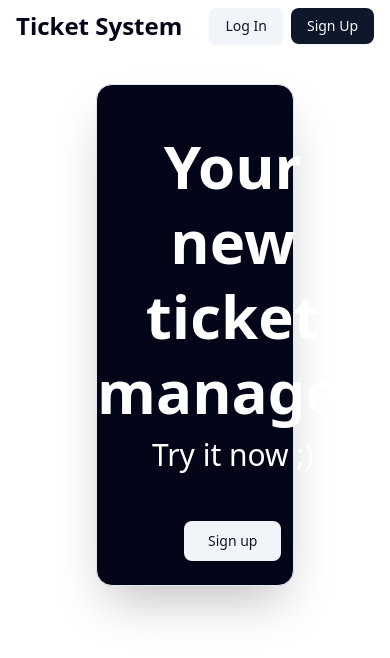
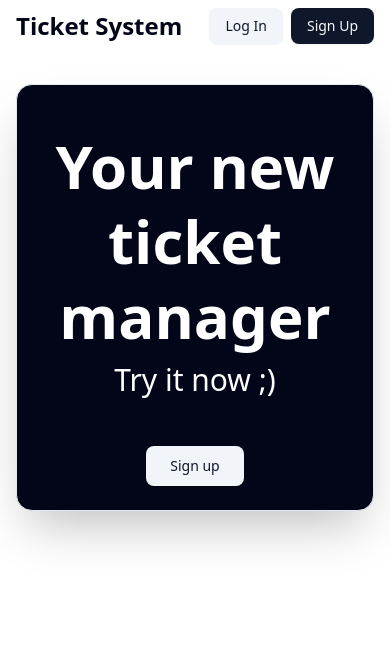
Before and after one commit to MosheAmar/ticket-system, a Next.js app: page / in a window 390 px wide. Shown: the top 658 px of the page. Built offline with nearby package versions, Linux system fonts and the light colour scheme; no server answers.

Commit message:
Update page.js

```diff
--- a/app/page.js
+++ b/app/page.js
@@ -3,7 +3,7 @@
 
 export default function Home() {
   return (
-    <main className="px-24">
+    <main className="md:px-24 px-4">
       <Card className="rounded-2xl bg-slate-950 shadow-2xl text-white text-center my-8">
         <div className="mx-auto max-w-[683px] mt-[20px]">
           <h1 className="text-6xl font-bold leading-tight">
```
